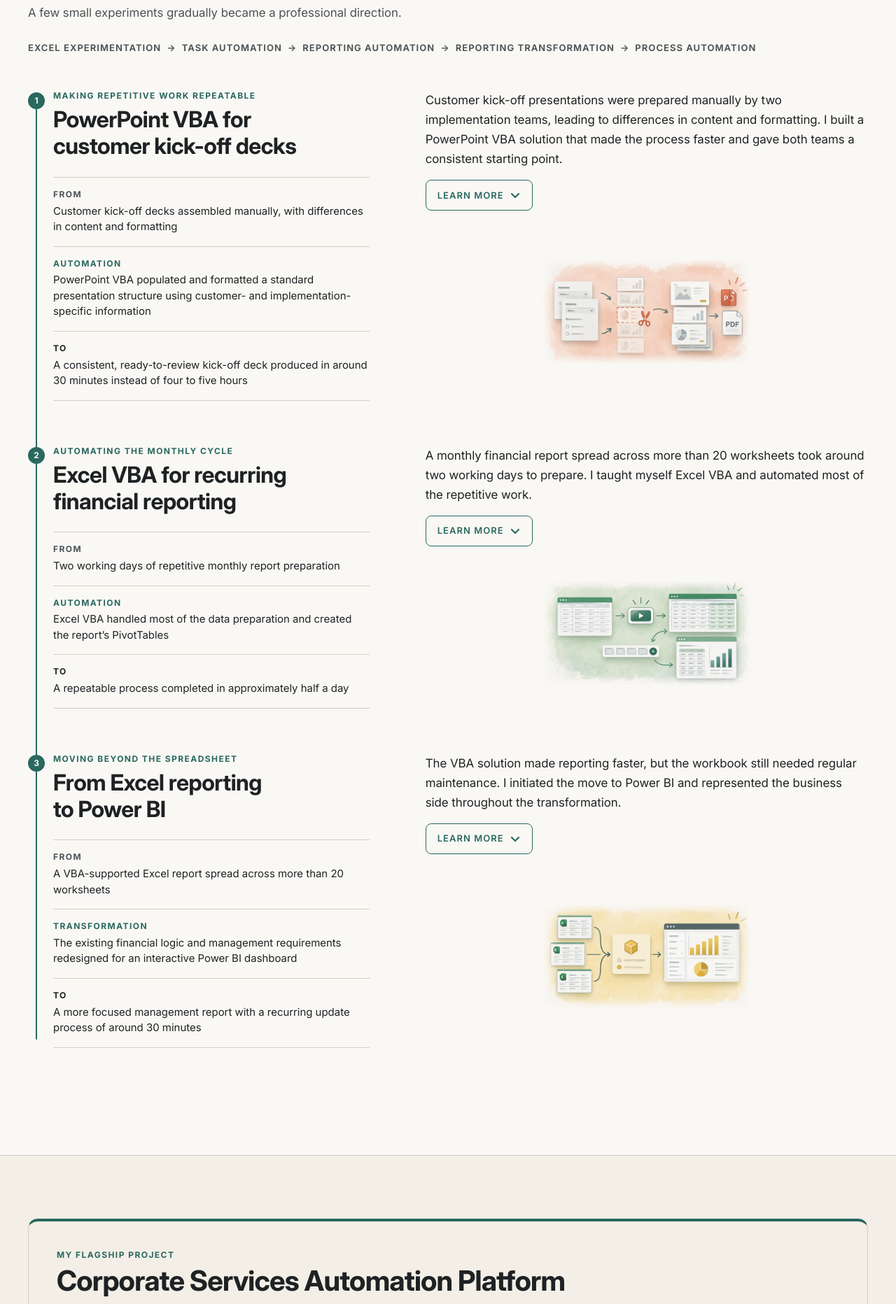
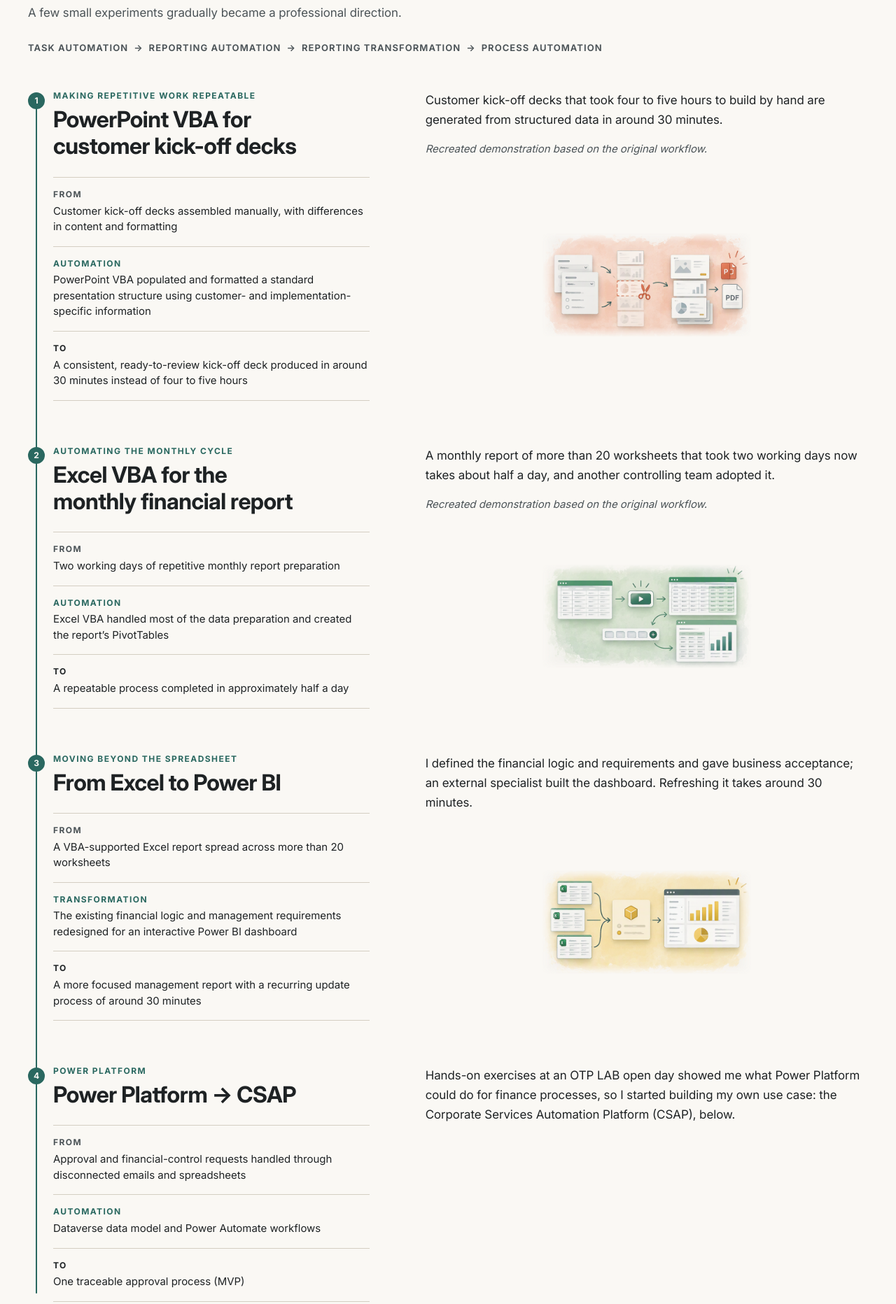
Before and after one commit to rolibuilds/rolibuilds.github.io, a plain HTML site: page index.html in a window 1280 px wide. Shown: the part 1560-3424 px from the top of the page at 70% size. Drawn offline with Linux system fonts and the light colour scheme.

Commit message:
Built: four-step Automation Journey with one sentence per step
Co-Authored-By: Claude Sonnet 5.5 <noreply@anthropic.com>
Claude-Session: https://claude.ai/code/session_016YB5Uz5uRb53gGZ23FvB2D

```diff
--- a/index.html
+++ b/index.html
@@ -80,15 +80,14 @@
         <h3 class="subhead">Automation Journey</h3>
         <p class="journey-lead">A few small experiments gradually became a professional direction.</p>
         <ol class="journey-path" aria-label="Progression">
-<li><a href="#built-stage-1">Excel experimentation</a></li>
-<li><a href="#built-stage-2">task automation</a></li>
-<li><a href="#built-stage-3">reporting automation</a></li>
-<li><a href="#built-stage-4">reporting transformation</a></li>
-<li><a href="#built-power-platform">process automation</a></li>
+<li><a href="#built-stage-1">task automation</a></li>
+<li><a href="#built-stage-2">reporting automation</a></li>
+<li><a href="#built-stage-3">reporting transformation</a></li>
+<li><a href="#built-stage-4">process automation</a></li>
         </ol>
       </div>
       <ol class="journey" data-journey>
-<li class="stage" data-reveal data-stage id="built-stage-2" tabindex="-1">
+<li class="stage" data-reveal data-stage id="built-stage-1" tabindex="-1">
 <div class="stage__summary">
 <div class="stage__head">
 <p class="stage__kind">Making repetitive work repeatable</p>
@@ -100,28 +99,20 @@
 <div><dt>To</dt><dd>A consistent, ready-to-review kick-off deck produced in around 30 minutes instead of four to five hours</dd></div>
 </dl>
 </div>
-<div class="story story--stage" data-story>
+<div class="story story--stage is-open" data-state="open">
 <div class="story__stage">
-<div class="story__teaser">
-<p>Customer kick-off presentations were prepared manually by two implementation teams, leading to differences in content and formatting. I built a PowerPoint VBA solution that made the process faster and gave both teams a consistent starting point.</p>
-</div>
-<div class="story__full" id="story-2-full">
-<p>The kick-off meeting was the first formal meeting with the customer and an important first impression at the beginning of each billing migration.</p>
-<p>Two implementation teams prepared these presentations, and each person built the deck manually. The content and formatting weren’t always consistent, while the same types of customer, market, timeline and implementation information had to be added each time.</p>
-<p>I built a PowerPoint VBA solution that used structured source information to create much of the presentation automatically. This made deck preparation faster and introduced a more consistent starting point for both teams, while still leaving room to review and adapt the presentation for each customer.</p>
-<p>Preparation time fell from approximately four to five hours to around 30 minutes per deck.</p>
+<div class="story__full">
+<p>Customer kick-off decks that took four to five hours to build by hand are generated from structured data in around 30 minutes.</p>
 <p class="story__note">Recreated demonstration based on the original workflow.</p>
 </div>
 </div>
-<button type="button" class="disclosure-btn story__btn" aria-expanded="false" aria-controls="story-2-full" data-label-open="Show less" data-label-closed="Learn more" hidden><span data-story-label>Learn more</span><span class="sr-only">: PowerPoint VBA for customer kick-off decks</span><svg viewBox="0 0 16 16" aria-hidden="true" focusable="false"><path d="M3 6l5 5 5-5"/></svg></button>
 </div>
-<img class="stage__visual" src="assets/images/built/automation-journey/journey-02-powerpoint-vba.png" alt="Illustration of user choices shaping a presentation, removing unnecessary slides and producing a PowerPoint deck and PDF." width="720" height="360" loading="lazy" decoding="async">
-</li>
-<li class="stage" data-reveal data-stage id="built-stage-3" tabindex="-1">
+<img class="stage__visual" src="assets/images/built/automation-journey/journey-02-powerpoint-vba.png" alt="Illustration of user choices shaping a presentation, removing unnecessary slides and producing a PowerPoint deck and PDF." width="720" height="360" loading="lazy" decoding="async"></li>
+<li class="stage" data-reveal data-stage id="built-stage-2" tabindex="-1">
 <div class="stage__summary">
 <div class="stage__head">
 <p class="stage__kind">Automating the monthly cycle</p>
-<h4>Excel VBA for recurring financial reporting</h4>
+<h4>Excel VBA for the monthly financial report</h4>
 </div>
 <dl class="stage__flow">
 <div><dt>From</dt><dd>Two working days of repetitive monthly report preparation</dd></div>
@@ -129,28 +120,20 @@
 <div><dt>To</dt><dd>A repeatable process completed in approximately half a day</dd></div>
 </dl>
 </div>
-<div class="story story--stage" data-story>
+<div class="story story--stage is-open" data-state="open">
 <div class="story__stage">
-<div class="story__teaser">
-<p>A monthly financial report spread across more than 20 worksheets took around two working days to prepare. I taught myself Excel VBA and automated most of the repetitive work.</p>
-</div>
-<div class="story__full" id="story-3-full">
-<p>At OTP Bank, I inherited a monthly financial report spread across more than 20 Excel worksheets. Preparing it took around two working days each month. The process had worked this way for years, but that didn’t feel like a good enough reason to keep doing it manually.</p>
-<p>The work started with SAP source reports and continued through several repetitive preparation steps before the PivotTables and management charts could be produced.</p>
-<p>I taught myself Excel VBA with a lot of help from Google searches and the Stack Overflow community. VBA took over most of the repetitive preparation and created the PivotTables, leaving the final charts and review for me.</p>
-<p>The monthly effort fell to approximately half a day, and another controlling team later adopted the solution for its own reporting.</p>
+<div class="story__full">
+<p>A monthly report of more than 20 worksheets that took two working days now takes about half a day, and another controlling team adopted it.</p>
 <p class="story__note">Recreated demonstration based on the original workflow.</p>
 </div>
 </div>
-<button type="button" class="disclosure-btn story__btn" aria-expanded="false" aria-controls="story-3-full" data-label-open="Show less" data-label-closed="Learn more" hidden><span data-story-label>Learn more</span><span class="sr-only">: Excel VBA for recurring financial reporting</span><svg viewBox="0 0 16 16" aria-hidden="true" focusable="false"><path d="M3 6l5 5 5-5"/></svg></button>
 </div>
-<img class="stage__visual" src="assets/images/built/automation-journey/journey-03-excel-vba.png" alt="Illustration of an Excel table being expanded and populated before additional worksheets and a PivotTable are generated." width="720" height="360" loading="lazy" decoding="async">
-</li>
-<li class="stage" data-reveal data-stage id="built-stage-4" tabindex="-1">
+<img class="stage__visual" src="assets/images/built/automation-journey/journey-03-excel-vba.png" alt="Illustration of an Excel table being expanded and populated before additional worksheets and a PivotTable are generated." width="720" height="360" loading="lazy" decoding="async"></li>
+<li class="stage" data-reveal data-stage id="built-stage-3" tabindex="-1">
 <div class="stage__summary">
 <div class="stage__head">
 <p class="stage__kind">Moving beyond the spreadsheet</p>
-<h4>From Excel reporting to Power BI</h4>
+<h4>From Excel to Power BI</h4>
 </div>
 <dl class="stage__flow">
 <div><dt>From</dt><dd>A VBA-supported Excel report spread across more than 20 worksheets</dd></div>
@@ -158,27 +141,35 @@
 <div><dt>To</dt><dd>A more focused management report with a recurring update process of around 30 minutes</dd></div>
 </dl>
 </div>
-<div class="story story--stage" data-story>
+<div class="story story--stage is-open" data-state="open">
 <div class="story__stage">
-<div class="story__teaser">
-<p>The VBA solution made reporting faster, but the workbook still needed regular maintenance. I initiated the move to Power BI and represented the business side throughout the transformation.</p>
-</div>
-<div class="story__full" id="story-4-full">
-<p>The VBA solution made the monthly process much faster, but the report still lived in an Excel workbook with more than 20 worksheets. It needed regular maintenance, and I felt we had reached the point where further automation would only improve the existing format rather than move beyond it.</p>
-<p>When I discovered Power BI, I saw an opportunity to rethink the same report.</p>
-<p>Before we started designing the new solution, I worked directly with the managing director to understand what information was actually needed. The aim was to focus on the figures and trends that supported management decisions and remove everything that added little value.</p>
-<p>I initiated the move to Power BI and represented the business side throughout the project. I translated the existing financial logic into requirements, contributed to the dashboard design and tested the new output against the established report. Once the figures and analytical logic were working as intended, I provided business acceptance. The technical development was carried out by an external specialist.</p>
-<p>Preparing the source files, loading the data and refreshing the dashboard took around 30 minutes. More importantly, the solution turned the same underlying information into something more visual, easier to explore and better aligned with management needs.</p>
+<div class="story__full">
+<p>I defined the financial logic and requirements and gave business acceptance; an external specialist built the dashboard. Refreshing it takes around 30 minutes.</p>
 </div>
 </div>
-<button type="button" class="disclosure-btn story__btn" aria-expanded="false" aria-controls="story-4-full" data-label-open="Show less" data-label-closed="Learn more" hidden><span data-story-label>Learn more</span><span class="sr-only">: From Excel reporting to Power BI</span><svg viewBox="0 0 16 16" aria-hidden="true" focusable="false"><path d="M3 6l5 5 5-5"/></svg></button>
 </div>
-<img class="stage__visual" src="assets/images/built/automation-journey/journey-04-power-bi.png" alt="Illustration of several Excel report views being consolidated into an interactive Power BI dashboard." width="720" height="360" loading="lazy" decoding="async">
+<img class="stage__visual" src="assets/images/built/automation-journey/journey-04-power-bi.png" alt="Illustration of several Excel report views being consolidated into an interactive Power BI dashboard." width="720" height="360" loading="lazy" decoding="async"></li>
+<li class="stage" data-reveal data-stage id="built-stage-4" tabindex="-1">
+<div class="stage__summary">
+<div class="stage__head">
+<p class="stage__kind">Power Platform</p>
+<h4>Power Platform → CSAP</h4>
+</div>
+<dl class="stage__flow">
+<div><dt>From</dt><dd>Approval and financial-control requests handled through disconnected emails and spreadsheets</dd></div>
+<div><dt>Automation</dt><dd>Dataverse data model and Power Automate workflows</dd></div>
+<div><dt>To</dt><dd>One traceable approval process (MVP)</dd></div>
+</dl>
+</div>
+<div class="story story--stage is-open" data-state="open">
+<div class="story__stage">
+<div class="story__full">
+<p>Hands-on exercises at an OTP LAB open day showed me what Power Platform could do for finance processes, so I started building my own use case: the Corporate Services Automation Platform (CSAP), below.</p>
+</div>
+</div>
+</div>
 </li>
       </ol>
-      <div class="built-more">
-
-      </div>
     </div>
   </section>
 
```
